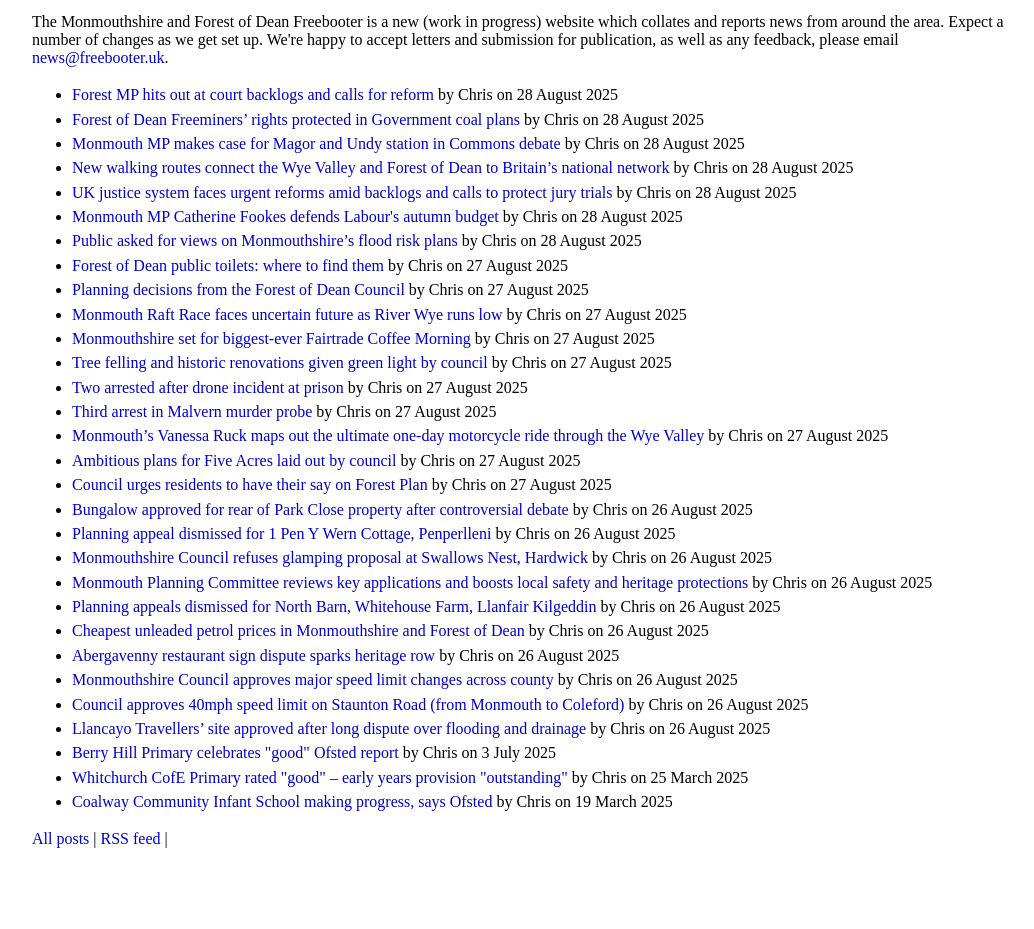
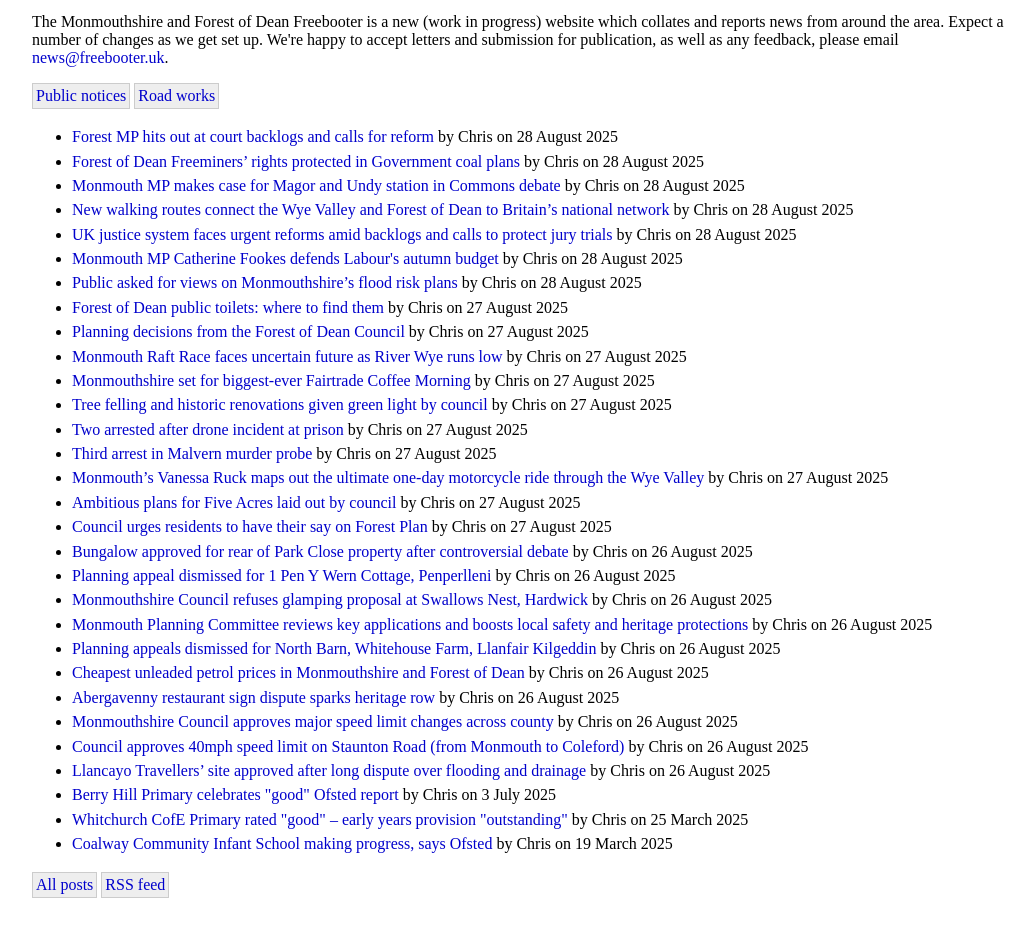
Before and after one commit to chriswere/freebooter, a plain HTML site: page index.html in a window 1280 px wide. Shown: the part 63-992 px from the top of the page, without its empty margins (116-1150 px from the left). Before the commit the page ends 934 px from the top, so only its background shows below. Drawn offline with Linux system fonts and the light colour scheme.

Commit message:
Pushed by script

```diff
--- a/index.html
+++ b/index.html
@@ -5,11 +5,15 @@
 <link rel="alternate" type="application/atom+xml" title="RSS Feed" href="rss.xml">
 <meta name="viewport" content="width=device-width, initial-scale=1">
 <meta charset="utf-8">
-<link rel="stylesheet" href="/style.css">
+<link rel="stylesheet" href="style.css">
 </head>
 <body>
 <header><a href="/">Monmouthshire and Forest of Dean Freebooter</a></header>
-<p>The Monmouthshire and Forest of Dean Freebooter is a new (work in progress) website which collates and reports news from around the area. Expect a number of changes as we get set up. We're happy to accept letters and submission for publication, as well as any feedback, please email <a href="mailto:news@freebooter.uk">news@freebooter.uk</a>.</p>
+<p class="intro">The Monmouthshire and Forest of Dean Freebooter is a new (work in progress) website which collates and reports news from around the area. Expect a number of changes as we get set up. We're happy to accept letters and submission for publication, as well as any feedback, please email <a href="mailto:news@freebooter.uk">news@freebooter.uk</a>.</p>
+<ul class="toplinks">
+<li><a href="https://publicnoticeportal.uk" target="_blank">Public notices</a></li>
+<li><a href="https://one.network" target="_blank">Road works</a></li>
+</ul>
 <ul class="postlist">
 <li><a href="posts/forest-mp-hits-out-at-court-backlogs-and-calls-for-reform/">Forest MP hits out at court backlogs and calls for reform</a> by Chris on 28 August 2025</li>
 <li><a href="posts/forest-of-dean-freeminers’-rights-protected-in-government-coal-plans/">Forest of Dean Freeminers’ rights protected in Government coal plans</a> by Chris on 28 August 2025</li>
@@ -42,7 +46,9 @@
 <li><a href="posts/whitchurch-cofe-primary-rated-good-–-early-years-provision-outstanding/">Whitchurch CofE Primary rated "good" – early years provision "outstanding"</a> by Chris on 25 March 2025</li>
 <li><a href="posts/coalway-community-infant-school-making-progress,-says-ofsted/">Coalway Community Infant School making progress, says Ofsted</a> by Chris on 19 March 2025</li>
 </ul>
-<a href="archive.html">All posts</a> |
-<a href="rss.xml">RSS feed</a> |
+<ul class="bottomlinks">
+<li><a href="archive.html">All posts</a></li>
+<li><a href="rss.xml">RSS feed</a></li>
+</ul>
 </body>
 </html>
--- a/style.css
+++ b/style.css
@@ -24,6 +24,18 @@ a {
 a:hover {
 	text-decoration: underline;
 }
+ul.toplinks,
+ul.bottomlinks {
+	padding: 0;
+	list-style: none;
+}
+ul.toplinks li,
+ul.bottomlinks li {
+	display: inline-block;
+	background: #eee;
+	border: 1px solid #ccc;
+	padding: 3px;
+}
 div.articledate {
 	font-style: italic;
 }
```
Also changed, not shown: index_template.html (+10 -4 lines).
